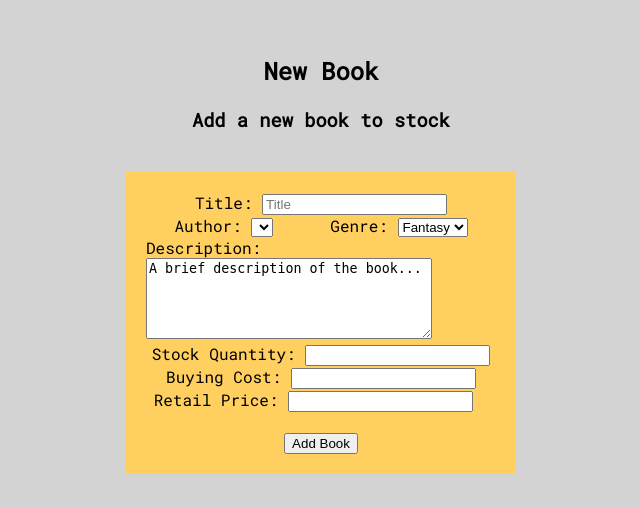
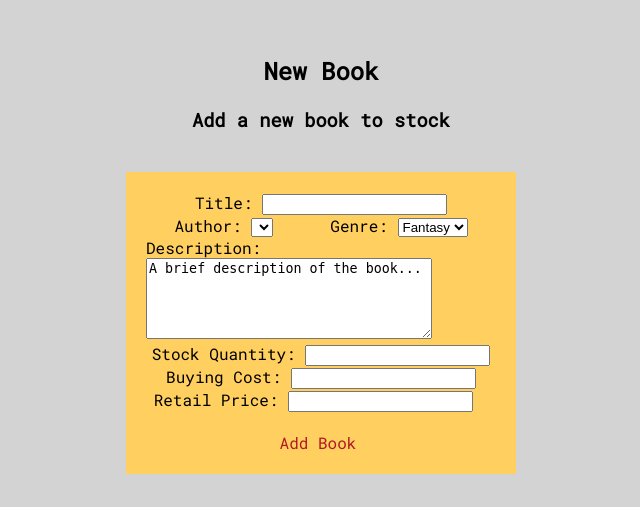
Before and after one commit to charbroadley/fantasy_bazaar, a Flask app: page /books/new in a window 1280 px wide. Shown: the part 293-800 px from the top of the page, without its empty margins (319-959 px from the left). Run offline with Flask 2, Linux system fonts and the light colour scheme; data that the repository does not hold is empty; some libraries are stand-ins or nearby versions.

Commit message:
time for flexboxes on forms

```diff
--- a/static/main.css
+++ b/static/main.css
@@ -43,7 +43,6 @@ h3 ul li{
     list-style: none;
 }
 
-/* backgroud colour needs changing */
 .form{
     background-color: #ffcf60;
     display: flex;
@@ -56,14 +55,33 @@ h3 ul li{
     margin: 0 auto;
     padding: 20px;
 }
-
+/*
 .form div label {
     flex-grow: 1;
 }
 
 .form div input{
     flex-grow: 1;
+} */
+
+.form button {
+    font-family: 'Roboto Mono', monospace;
+    background-color: transparent;
+    border: none;
+    color: #b01823;
+    padding-left: 0px;
+    text-align: center;
+    text-decoration: none;
+    display: inline-block;
+    font-size: 16px;
+    margin: none;
+    cursor: pointer;
 }
+
+.form button:hover {
+    text-decoration: underline;
+}
+
 
 #genre-menu {
     display: flex;
--- a/templates/authors/new.html
+++ b/templates/authors/new.html
@@ -8,11 +8,11 @@
 <form class="form" action="/authors" method="post">
     <div>
         <label for="first_name">First Name:</label>
-        <input type="text" id="first_name" name="first_name" placeholder="First Name" required>
+        <input type="text" id="first_name" name="first_name" required>
     </div>
     <div>
         <label for="last_name">Last Name:</label>
-        <input type="text" id="last_name" name="last_name" placeholder="Last Name" required>
+        <input type="text" id="last_name" name="last_name" required>
     </div>
     <div>
         <label for="status">Status:</label>
--- a/templates/books/new.html
+++ b/templates/books/new.html
@@ -8,7 +8,7 @@
 <form class="form" action="/books" method="post">
     <div>
         <label for="title">Title:</label>
-        <input type="text" id="title" name="title" placeholder="Title">
+        <input type="text" id="title" name="title" required>
     </div>
 
     <div>
@@ -32,7 +32,7 @@
     </div>
     <div>
     <label for="description">Description:</label>
-    <textarea id="description" name="description" placeholder="Description"
+    <textarea id="description" name="description"
               rows="5" cols="33" required>A brief description of the book...
     </textarea>
     </div>
```
